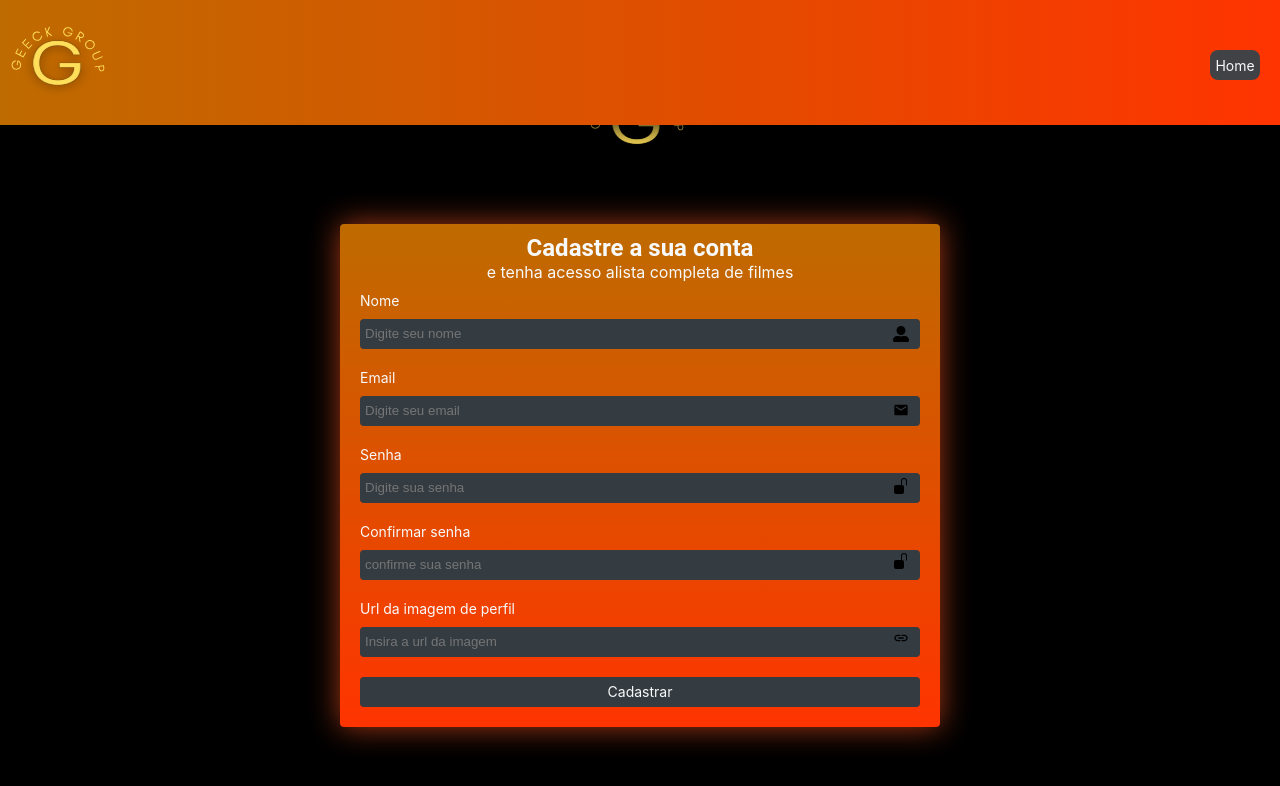
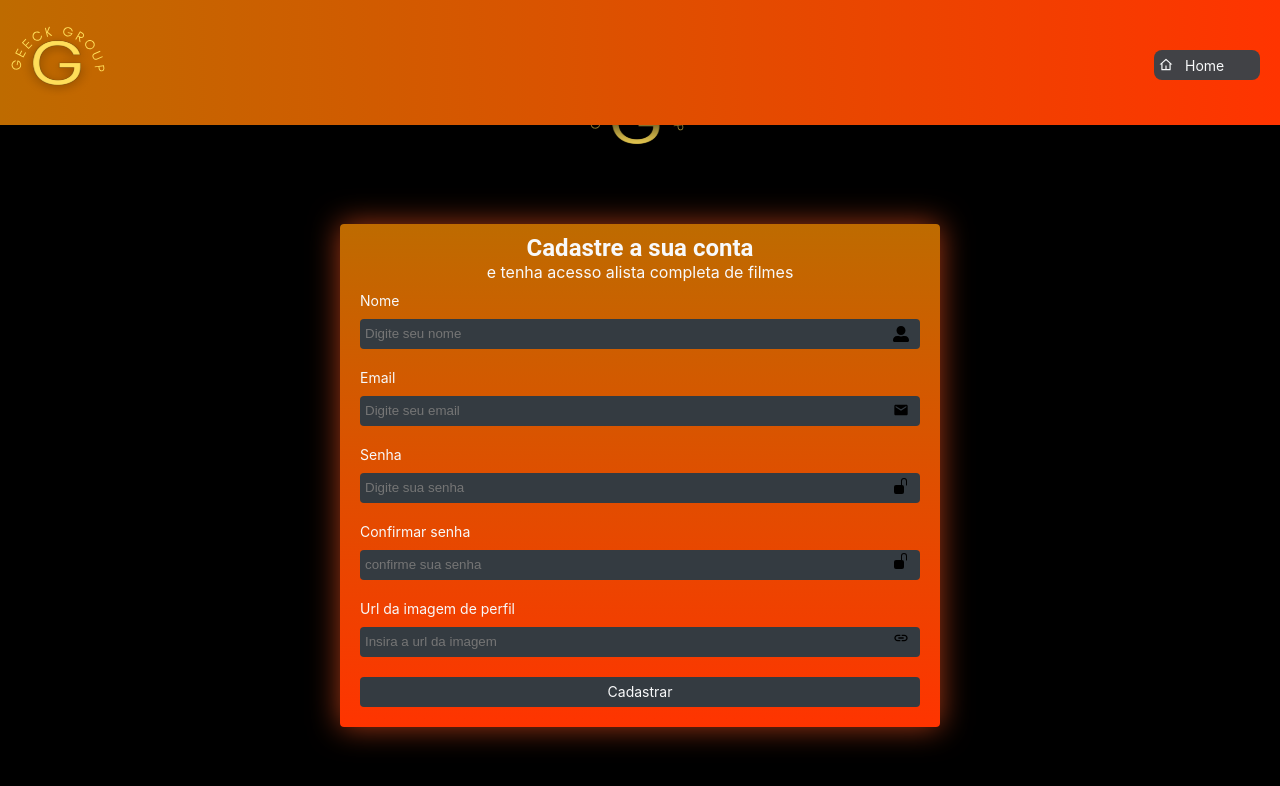
Before and after one commit to jonasaribeiro/geekgroup-movie, a React (Vite) app: page /register in a window 1280 px wide. Shown: the top 786 px of the page. Built offline with nearby package versions, Linux system fonts and the light colour scheme.

Commit message:
add icon to home button at header

```diff
--- a/src/pages/RegisterPage/registerPage.tsx
+++ b/src/pages/RegisterPage/registerPage.tsx
@@ -4,8 +4,7 @@ import { Img } from '../../components/header/header.styled';
 import logo from '../../assets/img/logo.svg';
 import { RegisterForm } from '../../components/form/RegisterForm/register';
 import { useNavigate } from 'react-router-dom';
-import { useContext } from 'react';
-import { UserContext } from '../../provider/UserContext';
+import { RiHome4Line } from 'react-icons/ri';
 
 export const RegisterPage = () => {
     const navigate = useNavigate();
@@ -18,7 +17,8 @@ export const RegisterPage = () => {
 
             <Header>
                 <button className='home_btn' onClick={() => navigate('/')}>
-                    Home
+                    <RiHome4Line />
+                    <p>Home</p>
                 </button>
             </Header>
             <RegisterForm />
--- a/src/pages/RegisterPage/style.ts
+++ b/src/pages/RegisterPage/style.ts
@@ -18,13 +18,18 @@ export const StyledRegisterPage = styled.div`
 
     .home_btn {
         height: 30px;
-        width: 50px;
+        width: 106px;
 
         border: none;
         border-radius: 8px;
+        padding: 5px;
 
         background-color: #414246;
         color: #f8f9fa;
+
+        display: flex;
+        padding: 5px;
+        align-items: center;
 
         font: 14px 'Inter', sans-serif;
         transition: 0.4s;
@@ -32,6 +37,10 @@ export const StyledRegisterPage = styled.div`
         :hover {
             background-color: #64656b;
             transition: 0.4s;
+        }
+
+        p {
+            margin-left: 12px;
         }
     }
 
```
